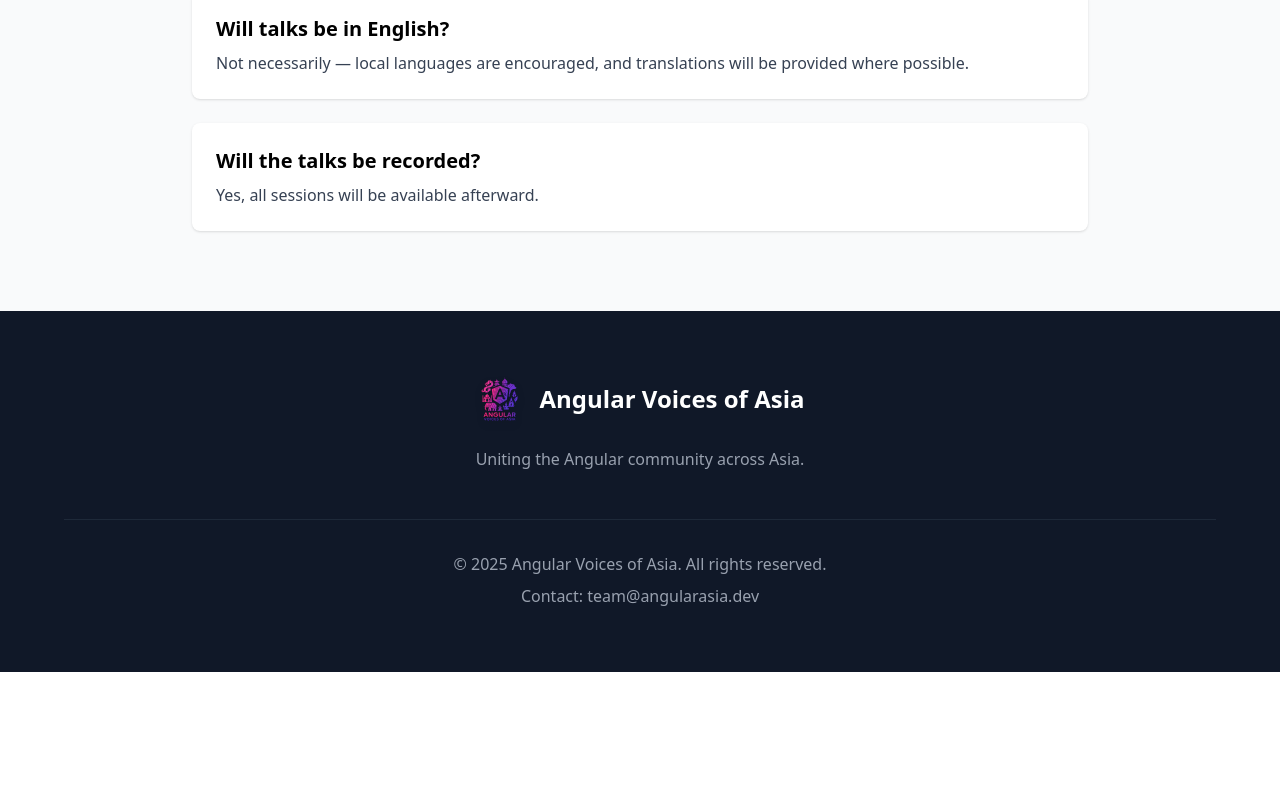
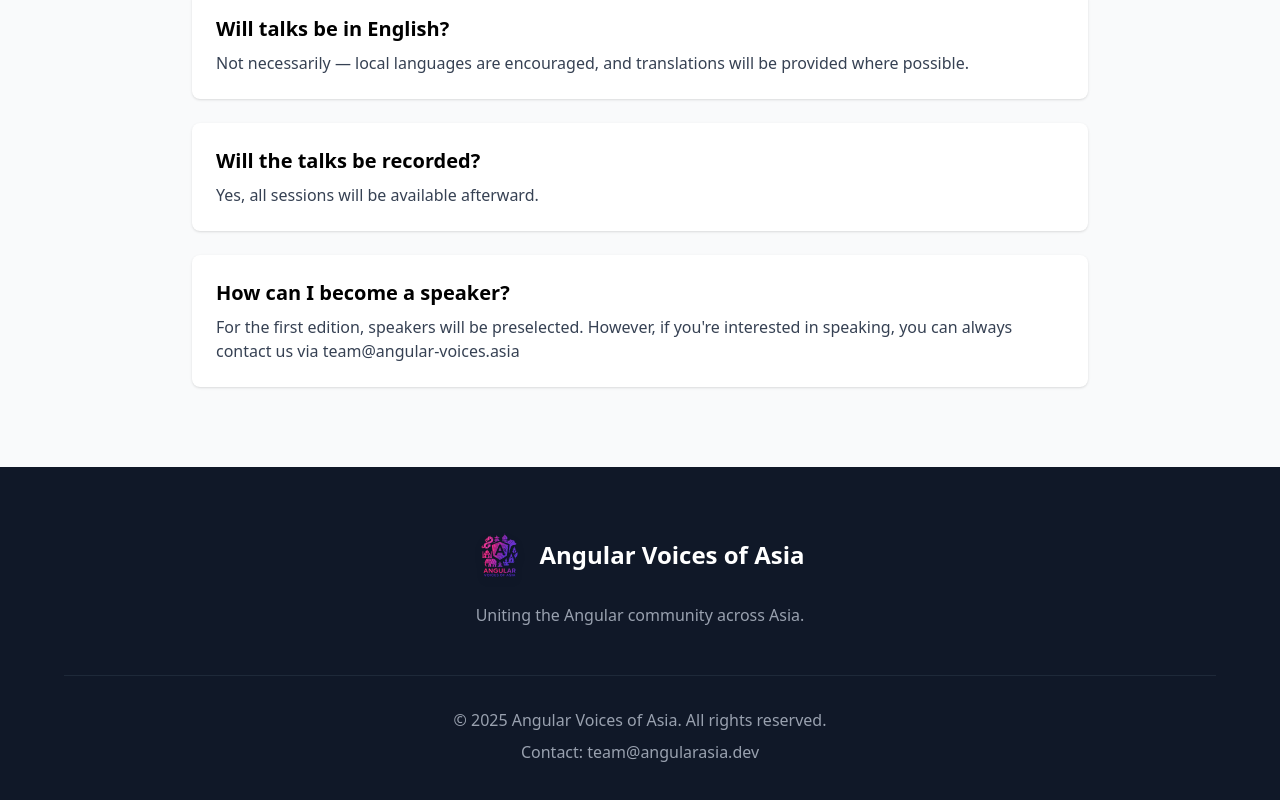
Before and after one commit to angular-voices/asia, an Angular app: page / in a window 1280 px wide. Shown: the part 3991-4791 px from the top of the page. Before the commit the page ends 4663 px from the top, so only its background shows below. Built offline with nearby package versions, Linux system fonts and the light colour scheme.

Commit message:
add cfp info

```diff
--- a/src/app/app.html
+++ b/src/app/app.html
@@ -246,6 +246,11 @@
           <h3 class="text-xl font-semibold mb-2">Will the talks be recorded?</h3>
           <p class="text-gray-700">Yes, all sessions will be available afterward.</p>
         </div>
+
+        <div class="bg-white rounded-lg p-6 shadow-sm">
+          <h3 class="text-xl font-semibold mb-2">How can I become a speaker?</h3>
+          <p class="text-gray-700">For the first edition, speakers will be preselected. However, if you're interested in speaking, you can always contact us via team&#64;angular-voices.asia</p>
+        </div>
       </div>
     </div>
   </div>
```
